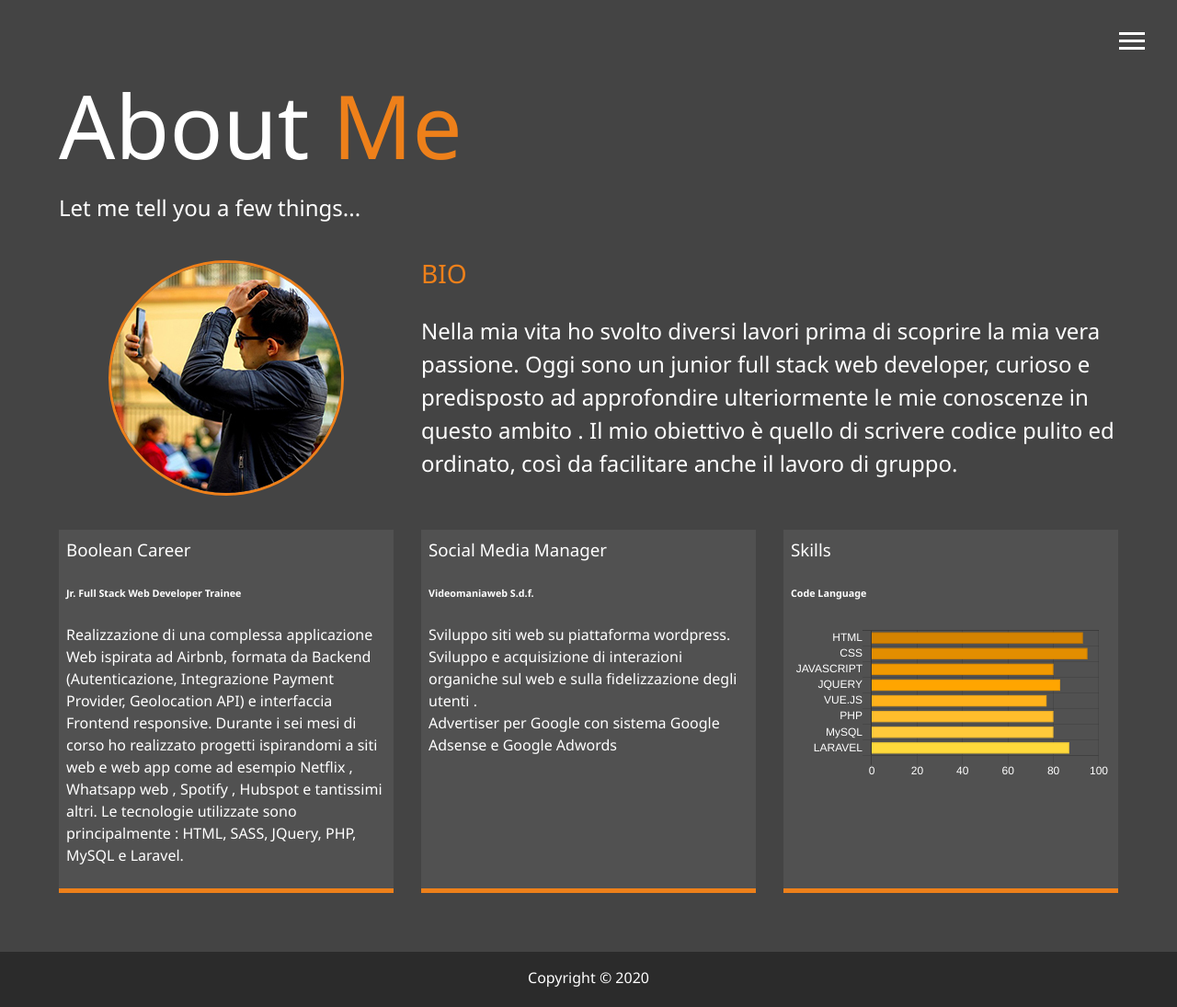
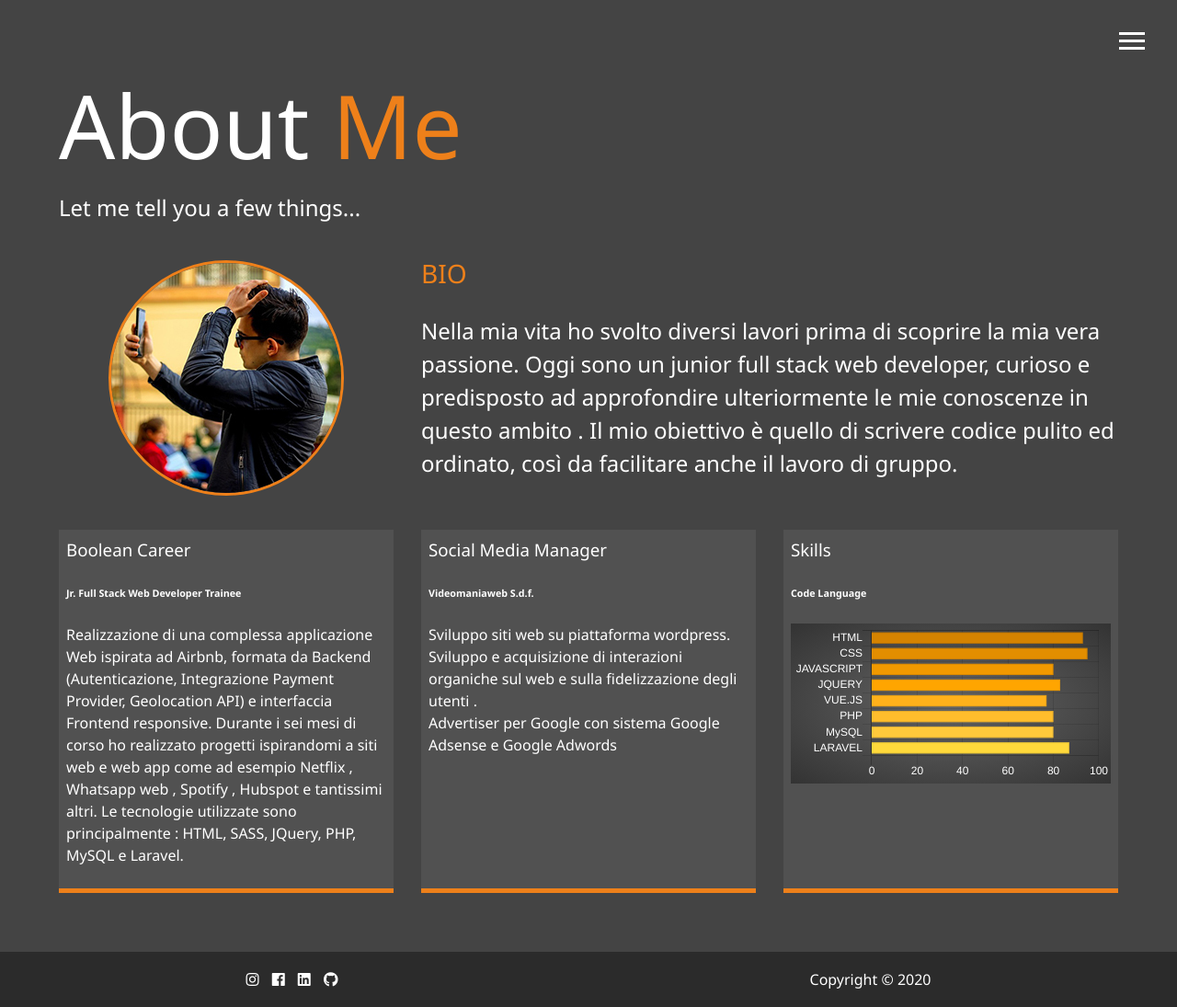
Before and after one commit to Mr2803/mr-portfolio, a website: page dist/about.html in a window 1280 px wide. Shown: the whole page at 92% size. Drawn offline with nearby package versions, Linux system fonts and the light colour scheme.

Commit message:
update styles

```diff
--- a/scss/main.scss
+++ b/scss/main.scss
@@ -207,11 +207,16 @@ main {
 }
 
 #main-footer {
-  text-align: center;
+  display:flex;
+  justify-content: space-around;
+  align-items:center;
   padding: 1rem;
   background: darken($primary-color, 10);
   color: set-text-color($primary-color);
   height: 60px;
+  a{
+    margin-right:10px;
+  }
 }
 
 #map {
@@ -225,4 +230,10 @@ main {
 .tomtomAttribution{
   display:none;
 }
+
+
+
+canvas {
+	background-image: radial-gradient(#666, #333);
+}
 @import 'mobile';
```
Also changed, not shown: dist/about.html, dist/contact.html, dist/css/main.css, dist/index.html, dist/js/main.js, dist/work.html.
